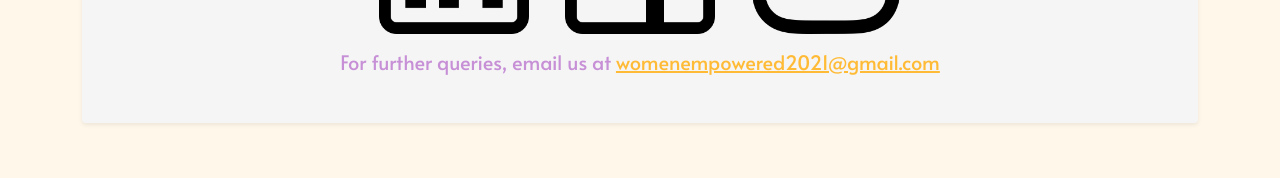
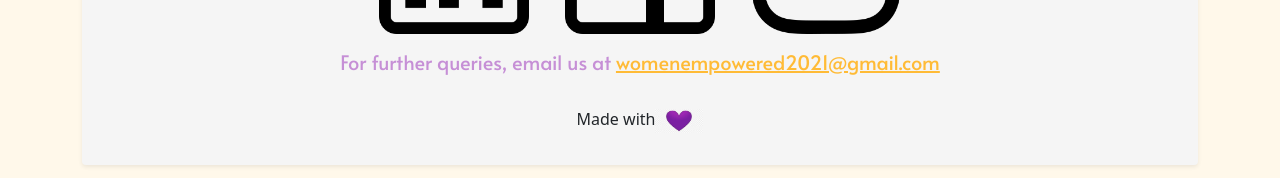
Before and after one commit to edinburgh-hoppers/WEwebsite, a Jekyll site: the page built from _pages/index.html, in a window 1280 px wide and 900 px high, scrolled down 1737 px. Shown: the part 719-897 px from the top of the window. Built offline with Jekyll 4.4.1, drawn with Linux system fonts in a browser that asks for light colours; before the commit the page ends 2595 px from its top, so only the background shows below that.

Commit message:
Added Made with Love

```diff
--- a/_includes/contactUs.html
+++ b/_includes/contactUs.html
@@ -6,4 +6,7 @@
     </div>
     <h5 class = "text-center">For further queries, email us at <a href = "mailto:womenempowered2021@gmail.com">womenempowered2021@gmail.com</a></h5>
     <div style="visibility:hidden;">Icons made by <a href="https://www.flaticon.com/authors/freepik" title="Freepik">Freepik</a> from <a href="https://www.flaticon.com/" title="Flaticon">www.flaticon.com</a></div>
+	<p class="text-center mb-3">
+ Made with<img src="../images/heart-transparent.jpg"    alt="love" style="width: 3em;height:1.5em;">
+</p>
 </div>
```
Also changed, not shown: Gemfile.lock, images/heart-transparent.jpg (added), images/heart.png (added), 1 other file.
